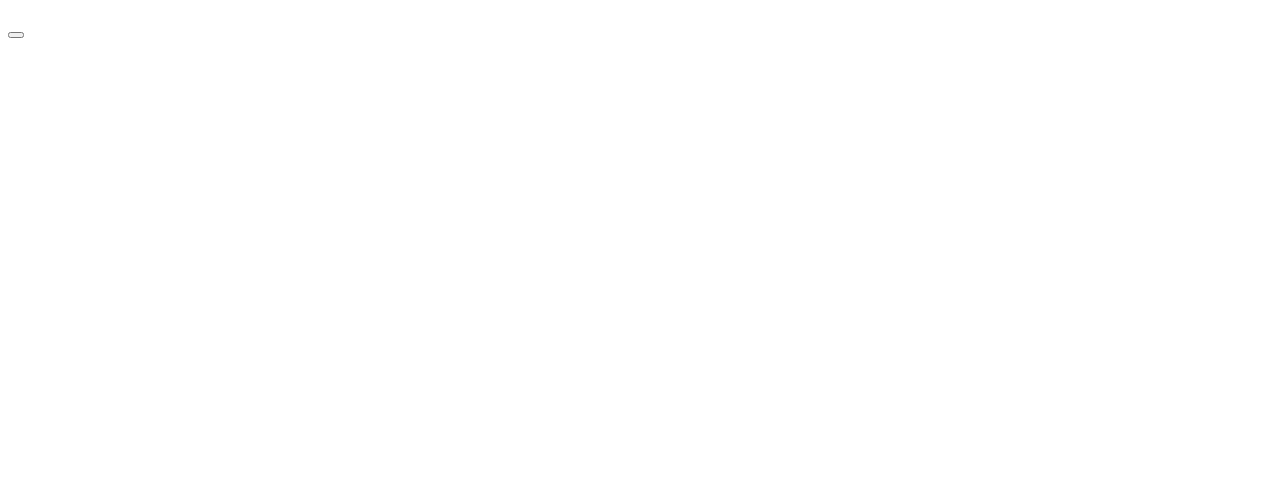
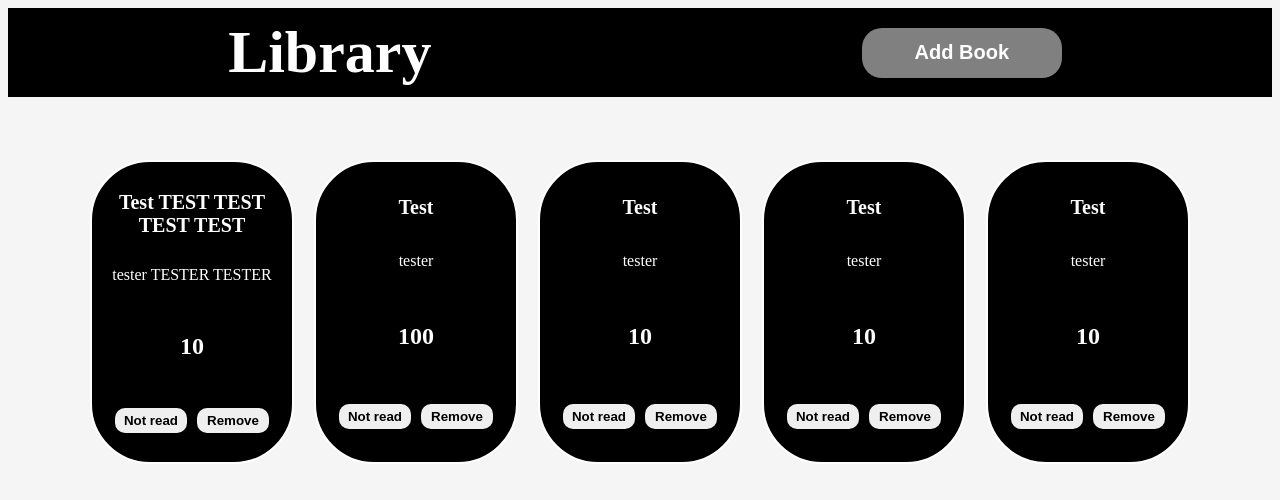
Before and after one commit to denizumuteser/library, a plain HTML site: page index.html in a window 1280 px wide. Drawn offline with Linux system fonts and the light colour scheme.

Commit message:
adding stuff

```diff
--- a/index.html
+++ b/index.html
@@ -1,6 +1,7 @@
 <!DOCTYPE html>
 <html lang="en">
 <head>
+    <link rel="stylesheet" href="style.css">
     <meta charset="UTF-8">
     <meta http-equiv="X-UA-Compatible" content="IE=edge">
     <meta name="viewport" content="width=device-width, initial-scale=1.0">
@@ -8,14 +9,58 @@
 </head>
 <body>
     <header>
-        <h1 id="title"></h1>
-        <button id="add-book"></button>
+        <h1 id="title">Library</h1>
+        <button id="add-book">Add Book</button>
     </header>
     <div id="main-content">
         <div id="book-container">
-
+            <div class="book">
+                <h1 class="book-title">Test TEST TEST TEST TEST</h1>
+                <h2 class="book-author">tester TESTER TESTER</h2>
+                <h2 class="book-page">10</h2>
+                <div class="buttons">
+                    <button id="isread-button">Not read</button>
+                    <button id="remove-book">Remove</button>
+                </div>
+            </div>
+            <div class="book">
+                <h1 class="book-title">Test</h1>
+                <h2 class="book-author">tester</h2>
+                <h2 class="book-page">100</h2>
+                <div class="buttons">
+                    <button id="isread-button">Not read</button>
+                    <button id="remove-book">Remove</button>
+                </div>
+            </div>
+            <div class="book">
+                <h1 class="book-title">Test</h1>
+                <h2 class="book-author">tester</h2>
+                <h2 class="book-page">10</h2>
+                <div class="buttons">
+                    <button id="isread-button">Not read</button>
+                    <button id="remove-book">Remove</button>
+                </div>
+            </div>
+            <div class="book">
+                <h1 class="book-title">Test</h1>
+                <h2 class="book-author">tester</h2>
+                <h2 class="book-page">10</h2>
+                <div class="buttons">
+                    <button id="isread-button">Not read</button>
+                    <button id="remove-book">Remove</button>
+                </div>
+            </div>
+            <div class="book">
+                <h1 class="book-title">Test</h1>
+                <h2 class="book-author">tester</h2>
+                <h2 class="book-page">10</h2>
+                <div class="buttons">
+                    <button id="isread-button">Not read</button>
+                    <button id="remove-book">Remove</button>
+                </div>
+            </div>
         </div>
     </div>
-
+    <script src="library.js"></script>
 </body>
 </html>
--- a/library.js
+++ b/library.js
@@ -1,5 +1,7 @@
+//array for holding all the books
 let myLibrary = [];
 
+//book cobject
 function Book(title, author, pages, isread=false)
 {
     this.title = title;
@@ -8,11 +10,13 @@ function Book(title, author, pages, isread=false)
     this.isread = isread;
 }
 
+//add a book
 function addBookToLibrary(book)
 {
     myLibrary.push(book)
 }
 
+//remove a book
 function removeBookfromLibrary(book)
 {
     for (let i = 0; i < myLibrary.length; i++) {
@@ -21,3 +25,10 @@ function removeBookfromLibrary(book)
         }
     }
 }
+
+//add a book button
+const addbtn = document.querySelector('#add-book')
+addbtn.addEventListener('click', () =>
+{
+    console.log("test")
+});
--- a/style.css
+++ b/style.css
@@ -0,0 +1,90 @@
+html {
+    background-color: whitesmoke;
+}
+
+header {
+    background-color: black;
+    color: white;
+    display: flex;
+    justify-content: space-around;
+    align-items: center;
+}
+
+#title {
+    font-size: 60px;
+    margin: 10px;
+}
+
+#add-book {
+    background-color: gray;
+    width: 200px;
+    height: 50px;
+    border-radius: 20px;
+    border: none;
+    color: white;
+    font-size: 20px;
+}
+
+
+#add-book:hover, button:hover{
+    border: solid black 2px;
+}
+
+#add-book:active, button:active {
+    border: solid white 2px;
+}
+
+#book-container {
+    display: flex;
+    width: 90%;
+    margin: 5%;
+    flex-wrap: wrap;
+    gap: 20px;
+    justify-content: center;
+}
+
+.book {
+    display: flex;
+    flex-direction: column;
+    flex-shrink: 0;
+    align-items:center;
+    justify-content: space-evenly;
+    border: solid white 2px;
+    background-color:black;
+    color: white;
+    width: 200px;
+    height: 300px;
+    border-radius: 60px;
+    float:left;
+    overflow: hidden;
+
+}
+
+.book-title, .book-author {
+    margin: 0;
+    text-align: center;
+}
+
+.book-title {
+    font-size: 20px;
+}
+
+.book-author {
+    font-size: 16px;
+    font-weight: 100;
+}
+
+.buttons {
+    display: flex;
+    width: 90%;
+    justify-content: center;
+    gap: 10px;
+}
+
+button {
+    border: 0;
+    border-radius: 10px;
+    width: 40%;
+    height: 25px;
+    font-weight: 600;
+}
```
